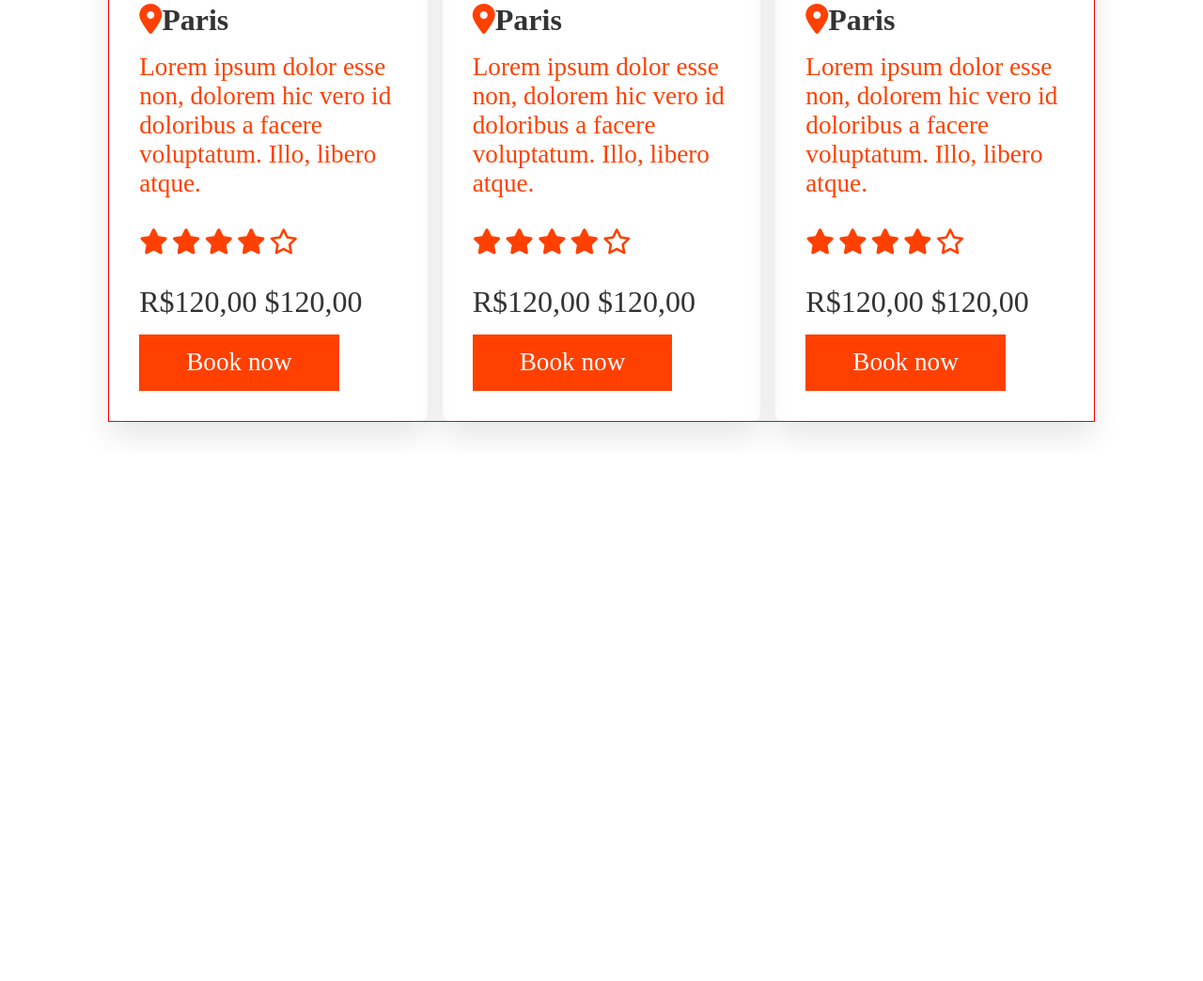
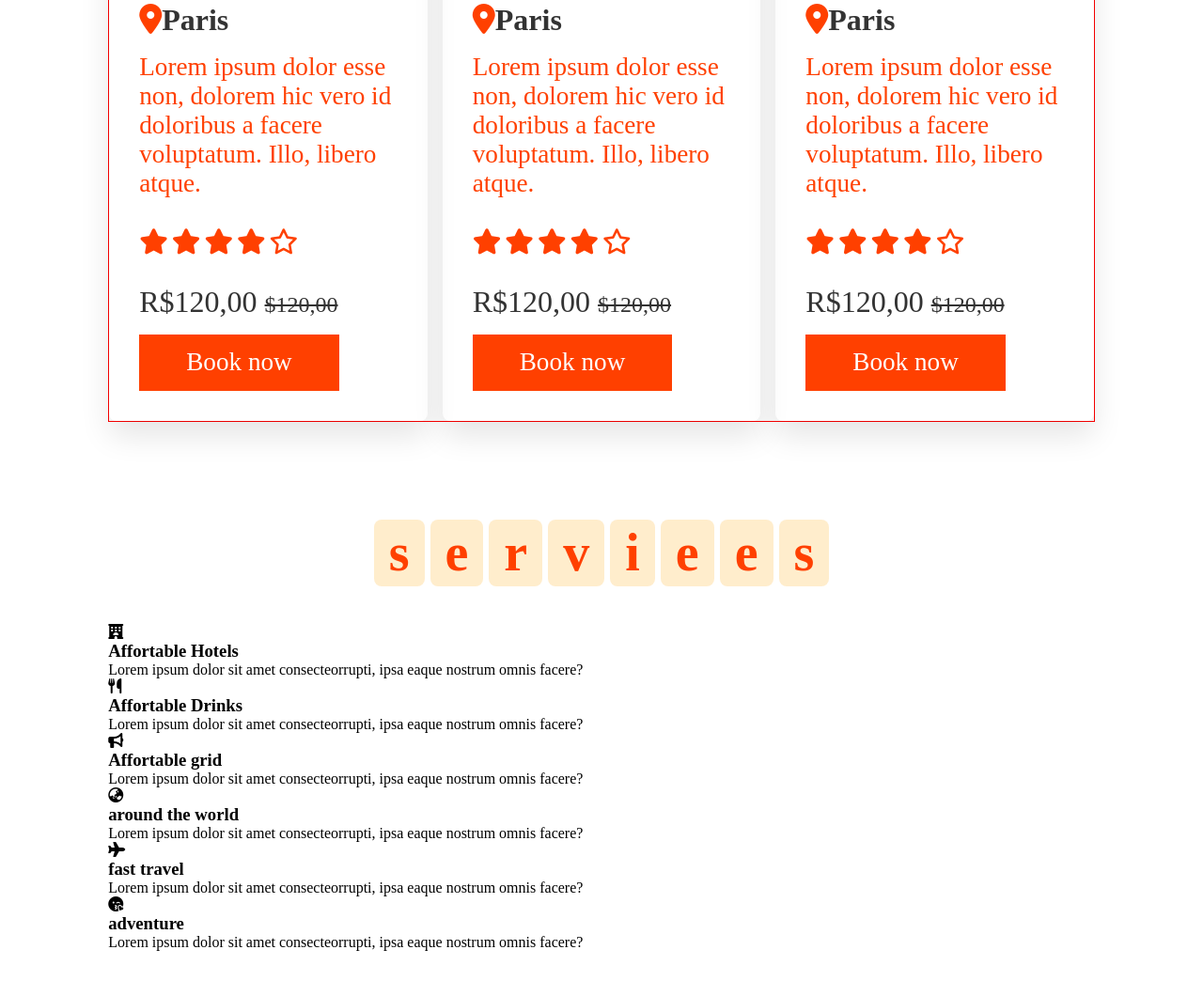
Before and after one commit to paulo-santos360/AGENCIA-DE-VIAGEM, a plain HTML site: page index.html in a window 1280 px wide. Shown: the part 3633-4677 px from the top of the page at 94% size. Before the commit the page ends 4114 px from the top, so only its background shows below. Drawn offline with Linux system fonts and the light colour scheme.

Commit message:
Atualizar

```diff
--- a/css/style.css
+++ b/css/style.css
@@ -401,6 +401,19 @@ header .search-bar-container label:hover{
     padding-top: 1rem;
 }
 
+.packages .box-container .box .content .price span{
+    font-size: 1.5rem;
+    color: #333;
+    text-decoration: line-through;
+}
+
+
+.services .box-container{
+    display: flex;
+    flex-wrap: wrap;
+    gap: 1.5rem;
+}
+
 
 
 /* media queries*/
--- a/index.html
+++ b/index.html
@@ -323,6 +323,62 @@
 
   </section>
 
+  <section class="services" id="services">
+
+    <h1 class="heading">
+      <span>s</span>
+      <span>e</span>
+      <span>r</span>
+      <span>v</span>
+      <span>i</span>
+      <span>e</span>
+      <span>e</span>
+      <span>s</span>
+    </h1>
+
+    <div class="box-container">
+
+      <div class="box">
+        <i class="fas fa-hotel"></i>
+        <h3>Affortable Hotels</h3>
+        <p>Lorem ipsum dolor sit amet consecteorrupti, ipsa eaque nostrum omnis facere?</p>
+      </div>
+    </div>
+
+    <div class="box">
+      <i class="fas fa-utensils"></i>
+      <h3>Affortable Drinks</h3>
+      <p>Lorem ipsum dolor sit amet consecteorrupti, ipsa eaque nostrum omnis facere?</p>
+    </div>
+
+    <div class="box">
+      <i class="fas fa-bullhorn"></i>
+      <h3>Affortable grid</h3>
+      <p>Lorem ipsum dolor sit amet consecteorrupti, ipsa eaque nostrum omnis facere?</p>
+    </div>
+
+    <div class="box">
+      <i class="fas fa-globe-asia"></i>
+      <h3>around the world</h3>
+      <p>Lorem ipsum dolor sit amet consecteorrupti, ipsa eaque nostrum omnis facere?</p>
+    </div>
+
+    <div class="box">
+      <i class="fas fa-plane"></i>
+      <h3>fast travel</h3>
+      <p>Lorem ipsum dolor sit amet consecteorrupti, ipsa eaque nostrum omnis facere?</p>
+    </div>
+
+    <div class="box">
+      <i class="fas fa-kiss-wink-heart"></i>
+      <h3>adventure</h3>
+      <p>Lorem ipsum dolor sit amet consecteorrupti, ipsa eaque nostrum omnis facere?</p>
+    </div>
+
+  </div>
+
+
+  </section>
 
 
 
```
